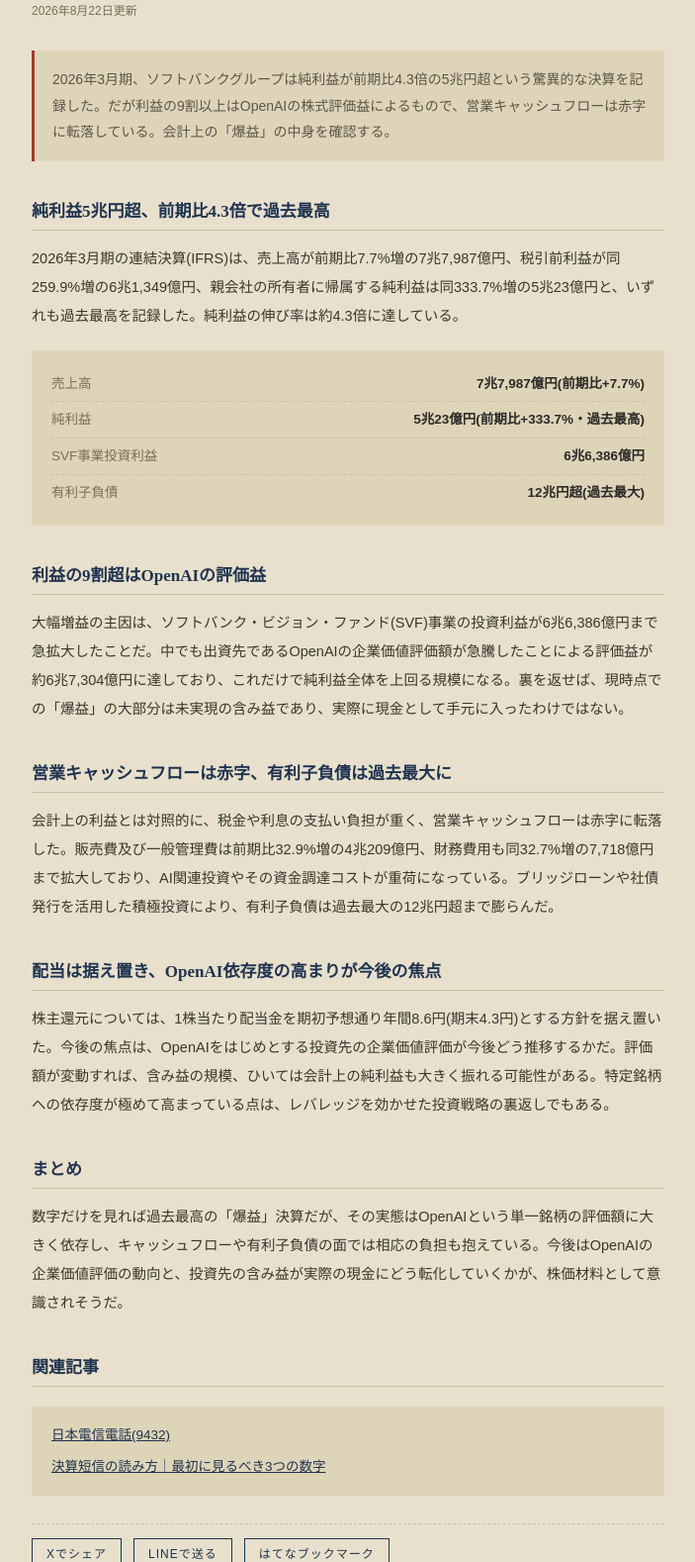
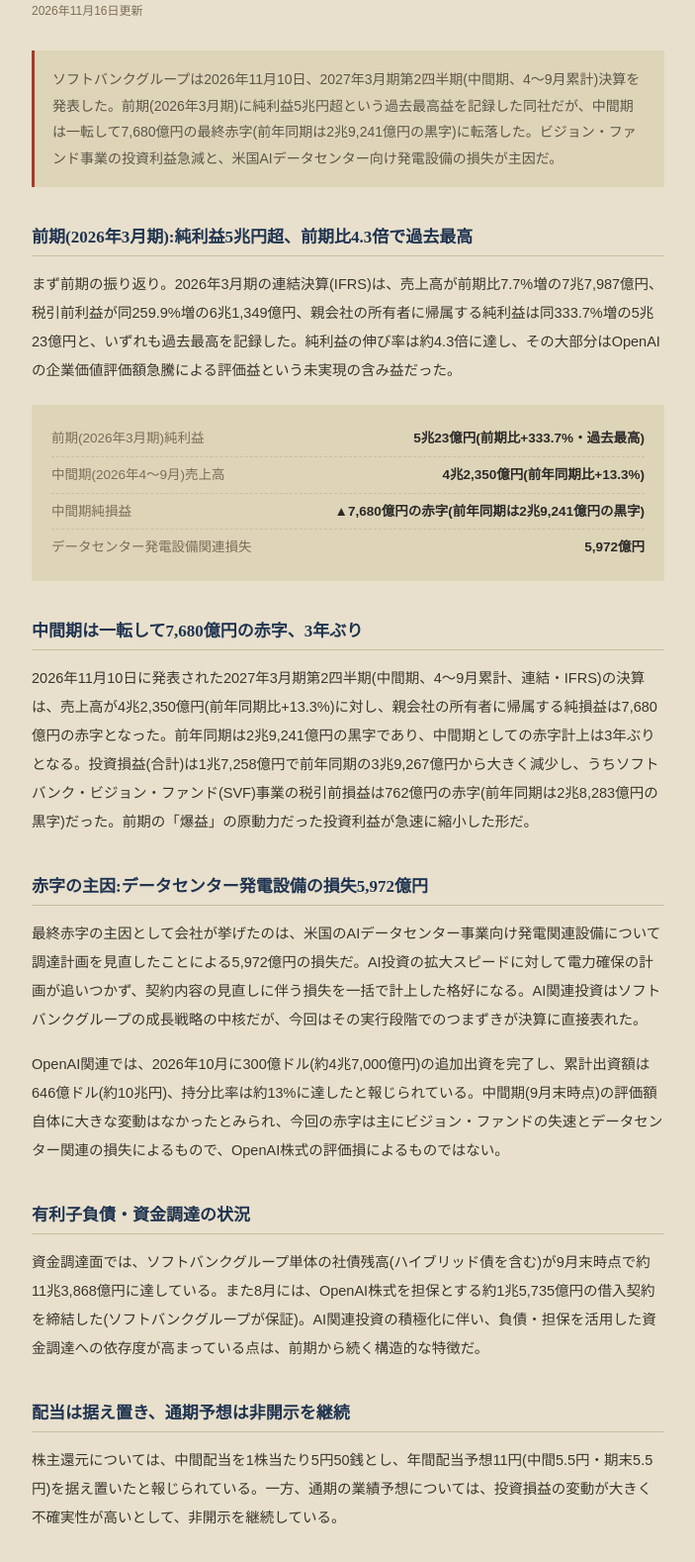
Before and after one commit to numachi-works/keisen-cho, a plain HTML site: page softbankgroup-9984.html in a window 1280 px wide. Shown: the part 403-1981 px from the top of the page at 99% size, without its empty margins (288-991 px from the left). Drawn offline with Linux system fonts and the light colour scheme.

Commit message:
ソフトバンクグループ(9984)記事を2027年3月期第2四半期(中間期)決算で拡充(前期純利益5兆円から一転、7,680億円の中間赤字への転落を反映)
Co-Authored-By: Claude Sonnet 5 <noreply@anthropic.com>
Claude-Session: https://claude.ai/code/session_01EwjSxLhBBYnPKqYooYKyjd

```diff
--- a/softbankgroup-9984.html
+++ b/softbankgroup-9984.html
@@ -13,18 +13,18 @@
 <link rel="icon" type="image/png" href="/favicon.png">
 <link rel="apple-touch-icon" href="/apple-touch-icon.png">
 <meta name="viewport" content="width=device-width, initial-scale=1.0">
-<title>ソフトバンクグループ(9984)決算：純利益5兆円、その9割はOpenAIの含み益 | 罫線帳</title>
-<meta name="description" content="2026年3月期、ソフトバンクグループは純利益が前期比4.3倍の5兆円超という驚異的な決算を記録した。だが利益の9割以上はOpenAIの株式評価益によるもので、営業キャッシュフローは赤字に転落している。">
+<title>ソフトバンクグループ(9984)決算：純利益5兆円から一転、中間期は7,680億円の赤字 | 罫線帳</title>
+<meta name="description" content="2026年3月期に純利益5兆円超という過去最高益を記録したソフトバンクグループは、2027年3月期の中間決算(4〜9月)で一転して7,680億円の最終赤字に転落した。ビジョン・ファンドの失速と米データセンター事業の損失が主因だ。">
 <meta property="og:type" content="article">
 <meta property="og:site_name" content="罫線帳">
 <meta property="og:locale" content="ja_JP">
 <meta property="og:url" content="https://keisencho.com/softbankgroup-9984">
-<meta property="og:title" content="ソフトバンクグループ(9984)決算：純利益5兆円、その9割はOpenAIの含み益">
-<meta property="og:description" content="2026年3月期、ソフトバンクグループは純利益が前期比4.3倍の5兆円超という驚異的な決算を記録した。だが利益の9割以上はOpenAIの株式評価益によるもので、営業キャッシュフローは赤字に転落している。">
+<meta property="og:title" content="ソフトバンクグループ(9984)決算：純利益5兆円から一転、中間期は7,680億円の赤字">
+<meta property="og:description" content="2026年3月期に純利益5兆円超という過去最高益を記録したソフトバンクグループは、2027年3月期の中間決算(4〜9月)で一転して7,680億円の最終赤字に転落した。ビジョン・ファンドの失速と米データセンター事業の損失が主因だ。">
 <meta property="og:image" content="https://keisencho.com/og-image.png">
 <meta name="twitter:card" content="summary_large_image">
-<meta name="twitter:title" content="ソフトバンクグループ(9984)決算：純利益5兆円、その9割はOpenAIの含み益">
-<meta name="twitter:description" content="2026年3月期、ソフトバンクグループは純利益が前期比4.3倍の5兆円超という驚異的な決算を記録した。だが利益の9割以上はOpenAIの株式評価益によるもので、営業キャッシュフローは赤字に転落している。">
+<meta name="twitter:title" content="ソフトバンクグループ(9984)決算：純利益5兆円から一転、中間期は7,680億円の赤字">
+<meta name="twitter:description" content="2026年3月期に純利益5兆円超という過去最高益を記録したソフトバンクグループは、2027年3月期の中間決算(4〜9月)で一転して7,680億円の最終赤字に転落した。ビジョン・ファンドの失速と米データセンター事業の損失が主因だ。">
 <meta name="twitter:image" content="https://keisencho.com/og-image.png">
 <script async src="https://pagead2.googlesyndication.com/pagead/js/adsbygoogle.js?client=ca-pub-8069668191912447" crossorigin="anonymous"></script>
 <style>
@@ -61,11 +61,11 @@
 {
   "@context": "https://schema.org",
   "@type": "Article",
-  "headline": "ソフトバンクグループ(9984)決算：純利益5兆円、その9割はOpenAIの含み益",
-  "description": "2026年3月期、ソフトバンクグループは純利益が前期比4.3倍の5兆円超という驚異的な決算を記録した。だが利益の9割以上はOpenAIの株式評価益によるもので、営業キャッシュフローは赤字に転落している。",
+  "headline": "ソフトバンクグループ(9984)決算：純利益5兆円から一転、中間期は7,680億円の赤字",
+  "description": "2026年3月期に純利益5兆円超という過去最高益を記録したソフトバンクグループは、2027年3月期の中間決算(4〜9月)で一転して7,680億円の最終赤字に転落した。ビジョン・ファンドの失速と米データセンター事業の損失が主因だ。",
   "image": "https://keisencho.com/og-image.png",
   "datePublished": "2026-09-09T06:22:47+09:00",
-  "dateModified": "2026-10-22T17:02:01+09:00",
+  "dateModified": "2026-11-16T12:00:00+09:00",
   "mainEntityOfPage": {
     "@type": "WebPage",
     "@id": "https://keisencho.com/softbankgroup-9984"
@@ -97,33 +97,48 @@
 <article>
   <header class="art">
     <span class="tag">通信</span>
-    <h1 class="art-title">ソフトバンクグループ(9984)<br>純利益5兆円超、その9割以上は「OpenAIの含み益」という現実</h1>
-    <p class="meta-line">2026年8月22日更新</p>
+    <h1 class="art-title">ソフトバンクグループ(9984)<br>純利益5兆円から一転、中間期は7,680億円の赤字に転落した理由</h1>
+    <p class="meta-line">2026年11月16日更新</p>
   </header>
 
-  <p class="lead">2026年3月期、ソフトバンクグループは純利益が前期比4.3倍の5兆円超という驚異的な決算を記録した。だが利益の9割以上はOpenAIの株式評価益によるもので、営業キャッシュフローは赤字に転落している。会計上の「爆益」の中身を確認する。</p>
+  <p class="lead">ソフトバンクグループは2026年11月10日、2027年3月期第2四半期(中間期、4〜9月累計)決算を発表した。前期(2026年3月期)に純利益5兆円超という過去最高益を記録した同社だが、中間期は一転して7,680億円の最終赤字(前年同期は2兆9,241億円の黒字)に転落した。ビジョン・ファンド事業の投資利益急減と、米国AIデータセンター向け発電設備の損失が主因だ。</p>
 
-  <h2 class="sec">純利益5兆円超、前期比4.3倍で過去最高</h2>
-  <p>2026年3月期の連結決算(IFRS)は、売上高が前期比7.7%増の7兆7,987億円、税引前利益が同259.9%増の6兆1,349億円、親会社の所有者に帰属する純利益は同333.7%増の5兆23億円と、いずれも過去最高を記録した。純利益の伸び率は約4.3倍に達している。</p>
+  <h2 class="sec">前期(2026年3月期):純利益5兆円超、前期比4.3倍で過去最高</h2>
+  <p>まず前期の振り返り。2026年3月期の連結決算(IFRS)は、売上高が前期比7.7%増の7兆7,987億円、税引前利益が同259.9%増の6兆1,349億円、親会社の所有者に帰属する純利益は同333.7%増の5兆23億円と、いずれも過去最高を記録した。純利益の伸び率は約4.3倍に達し、その大部分はOpenAIの企業価値評価額急騰による評価益という未実現の含み益だった。</p>
 
   <div class="figures">
-    <div><span class="k">売上高</span><span class="v">7兆7,987億円(前期比+7.7%)</span></div>
-    <div><span class="k">純利益</span><span class="v">5兆23億円(前期比+333.7%・過去最高)</span></div>
-    <div><span class="k">SVF事業投資利益</span><span class="v">6兆6,386億円</span></div>
-    <div><span class="k">有利子負債</span><span class="v">12兆円超(過去最大)</span></div>
+    <div><span class="k">前期(2026年3月期)純利益</span><span class="v">5兆23億円(前期比+333.7%・過去最高)</span></div>
+    <div><span class="k">中間期(2026年4〜9月)売上高</span><span class="v">4兆2,350億円(前年同期比+13.3%)</span></div>
+    <div><span class="k">中間期純損益</span><span class="v">▲7,680億円の赤字(前年同期は2兆9,241億円の黒字)</span></div>
+    <div><span class="k">データセンター発電設備関連損失</span><span class="v">5,972億円</span></div>
   </div>
 
-  <h2 class="sec">利益の9割超はOpenAIの評価益</h2>
-  <p>大幅増益の主因は、ソフトバンク・ビジョン・ファンド(SVF)事業の投資利益が6兆6,386億円まで急拡大したことだ。中でも出資先であるOpenAIの企業価値評価額が急騰したことによる評価益が約6兆7,304億円に達しており、これだけで純利益全体を上回る規模になる。裏を返せば、現時点での「爆益」の大部分は未実現の含み益であり、実際に現金として手元に入ったわけではない。</p>
+  <h2 class="sec">中間期は一転して7,680億円の赤字、3年ぶり</h2>
+  <p>2026年11月10日に発表された2027年3月期第2四半期(中間期、4〜9月累計、連結・IFRS)の決算は、売上高が4兆2,350億円(前年同期比+13.3%)に対し、親会社の所有者に帰属する純損益は7,680億円の赤字となった。前年同期は2兆9,241億円の黒字であり、中間期としての赤字計上は3年ぶりとなる。投資損益(合計)は1兆7,258億円で前年同期の3兆9,267億円から大きく減少し、うちソフトバンク・ビジョン・ファンド(SVF)事業の税引前損益は762億円の赤字(前年同期は2兆8,283億円の黒字)だった。前期の「爆益」の原動力だった投資利益が急速に縮小した形だ。</p>
 
-  <h2 class="sec">営業キャッシュフローは赤字、有利子負債は過去最大に</h2>
-  <p>会計上の利益とは対照的に、税金や利息の支払い負担が重く、営業キャッシュフローは赤字に転落した。販売費及び一般管理費は前期比32.9%増の4兆209億円、財務費用も同32.7%増の7,718億円まで拡大しており、AI関連投資やその資金調達コストが重荷になっている。ブリッジローンや社債発行を活用した積極投資により、有利子負債は過去最大の12兆円超まで膨らんだ。</p>
+  <h2 class="sec">赤字の主因:データセンター発電設備の損失5,972億円</h2>
+  <p>最終赤字の主因として会社が挙げたのは、米国のAIデータセンター事業向け発電関連設備について調達計画を見直したことによる5,972億円の損失だ。AI投資の拡大スピードに対して電力確保の計画が追いつかず、契約内容の見直しに伴う損失を一括で計上した格好になる。AI関連投資はソフトバンクグループの成長戦略の中核だが、今回はその実行段階でのつまずきが決算に直接表れた。</p>
+  <p>OpenAI関連では、2026年10月に300億ドル(約4兆7,000億円)の追加出資を完了し、累計出資額は646億ドル(約10兆円)、持分比率は約13%に達したと報じられている。中間期(9月末時点)の評価額自体に大きな変動はなかったとみられ、今回の赤字は主にビジョン・ファンドの失速とデータセンター関連の損失によるもので、OpenAI株式の評価損によるものではない。</p>
 
-  <h2 class="sec">配当は据え置き、OpenAI依存度の高まりが今後の焦点</h2>
-  <p>株主還元については、1株当たり配当金を期初予想通り年間8.6円(期末4.3円)とする方針を据え置いた。今後の焦点は、OpenAIをはじめとする投資先の企業価値評価が今後どう推移するかだ。評価額が変動すれば、含み益の規模、ひいては会計上の純利益も大きく振れる可能性がある。特定銘柄への依存度が極めて高まっている点は、レバレッジを効かせた投資戦略の裏返しでもある。</p>
+  <h2 class="sec">有利子負債・資金調達の状況</h2>
+  <p>資金調達面では、ソフトバンクグループ単体の社債残高(ハイブリッド債を含む)が9月末時点で約11兆3,868億円に達している。また8月には、OpenAI株式を担保とする約1兆5,735億円の借入契約を締結した(ソフトバンクグループが保証)。AI関連投資の積極化に伴い、負債・担保を活用した資金調達への依存度が高まっている点は、前期から続く構造的な特徴だ。</p>
+
+  <h2 class="sec">配当は据え置き、通期予想は非開示を継続</h2>
+  <p>株主還元については、中間配当を1株当たり5円50銭とし、年間配当予想11円(中間5.5円・期末5.5円)を据え置いたと報じられている。一方、通期の業績予想については、投資損益の変動が大きく不確実性が高いとして、非開示を継続している。</p>
+
+  <h2 class="sec">次の注目点</h2>
+  <p>次の決算(第3四半期、10〜12月期)は例年2月上旬に発表される見込みだが、日程は未確認だ。注目は、(1)データセンター発電設備の問題が追加損失につながらずに収束するか、(2)ビジョン・ファンド事業の投資損益が下期に回復するか、(3)OpenAIをはじめとする投資先の企業価値評価の動向、の3点。特定銘柄への依存度が高い投資戦略である以上、評価額の変動一つで通期の業績が大きく振れる構造は変わっていない(筆者の見方)。</p>
 
   <h2 class="sec">まとめ</h2>
-  <p>数字だけを見れば過去最高の「爆益」決算だが、その実態はOpenAIという単一銘柄の評価額に大きく依存し、キャッシュフローや有利子負債の面では相応の負担も抱えている。今後はOpenAIの企業価値評価の動向と、投資先の含み益が実際の現金にどう転化していくかが、株価材料として意識されそうだ。</p>
+  <p>前期は過去最高の「爆益」決算だったが、その原動力だった投資利益は中間期に急速に縮小し、米データセンター事業の損失も重なって7,680億円の最終赤字に転落した。OpenAIの評価額自体が崩れたわけではないが、AI関連投資の実行段階でのコストやリスクが決算に表れた点は注視すべきだ。本記事は決算内容の整理であり、株価の見通しや売買の推奨を行うものではない。</p>
+
+  <h2 class="sec">出典</h2>
+  <p style="font-size:13px;line-height:1.9;">
+    <a href="https://www.nippon.com/ja/articles/-/57194" target="_blank" rel="noopener" style="color:#1F3350;">nippon.com(時事通信配信)「ソフトバンクG、中間期7680億円の赤字」(2026年11月10日)</a><br>
+    <a href="https://biz-journal.jp/company/post_396589.html" target="_blank" rel="noopener" style="color:#1F3350;">ビジネスジャーナル「ソフトバンクG、7680億円の赤字の内訳」</a><br>
+    <a href="https://www.sbbit.jp/article/cont1/188256" target="_blank" rel="noopener" style="color:#1F3350;">SBbit「ソフトバンクG、データセンター発電設備で5,972億円の損失」</a><br>
+    <a href="https://group.softbank/ir/" target="_blank" rel="noopener" style="color:#1F3350;">ソフトバンクグループ 投資家向け情報(IR)</a>
+  </p>
 
 
 
@@ -134,9 +149,9 @@
   </div>
 
   <div style="display:flex;gap:12px;margin:28px 0;padding:14px 0;border-top:1px dashed #C9BFA0;border-bottom:1px dashed #C9BFA0;">
-    <a href="https://twitter.com/intent/tweet?text=%E3%82%BD%E3%83%95%E3%83%88%E3%83%90%E3%83%B3%E3%82%AF%E3%82%B0%E3%83%AB%E3%83%BC%E3%83%97%289984%29%E6%B1%BA%E7%AE%97%EF%BC%9A%E7%B4%94%E5%88%A9%E7%9B%8A5%E5%85%86%E5%86%86%E3%80%81%E3%81%9D%E3%81%AE9%E5%89%B2%E3%81%AFOpenAI%E3%81%AE%E5%90%AB%E3%81%BF%E7%9B%8A%20%7C%20%E7%BD%AB%E7%B7%9A%E5%B8%B3&amp;url=https%3A%2F%2Fkeisencho.com%2Fsoftbankgroup-9984" target="_blank" rel="noopener" style="font-size:12px;letter-spacing:1px;color:#1F3350;text-decoration:none;border:1px solid #1F3350;padding:5px 14px;">Xでシェア</a>
+    <a href="https://twitter.com/intent/tweet?text=%E3%82%BD%E3%83%95%E3%83%88%E3%83%90%E3%83%B3%E3%82%AF%E3%82%B0%E3%83%AB%E3%83%BC%E3%83%97%289984%29%E6%B1%BA%E7%AE%97%EF%BC%9A%E7%B4%94%E5%88%A9%E7%9B%8A5%E5%85%86%E5%86%86%E3%81%8B%E3%82%89%E4%B8%80%E8%BB%A2%E3%80%81%E4%B8%AD%E9%96%93%E6%9C%9F%E3%81%AF7%2C680%E5%84%84%E5%86%86%E3%81%AE%E8%B5%A4%E5%AD%97%20%7C%20%E7%BD%AB%E7%B7%9A%E5%B8%B3&amp;url=https%3A%2F%2Fkeisencho.com%2Fsoftbankgroup-9984" target="_blank" rel="noopener" style="font-size:12px;letter-spacing:1px;color:#1F3350;text-decoration:none;border:1px solid #1F3350;padding:5px 14px;">Xでシェア</a>
     <a href="https://social-plugins.line.me/lineit/share?url=https%3A%2F%2Fkeisencho.com%2Fsoftbankgroup-9984" target="_blank" rel="noopener" style="font-size:12px;letter-spacing:1px;color:#1F3350;text-decoration:none;border:1px solid #1F3350;padding:5px 14px;">LINEで送る</a>
-    <a href="https://b.hatena.ne.jp/add?mode=confirm&amp;url=https%3A%2F%2Fkeisencho.com%2Fsoftbankgroup-9984&amp;title=%E3%82%BD%E3%83%95%E3%83%88%E3%83%90%E3%83%B3%E3%82%AF%E3%82%B0%E3%83%AB%E3%83%BC%E3%83%97%289984%29%E6%B1%BA%E7%AE%97%EF%BC%9A%E7%B4%94%E5%88%A9%E7%9B%8A5%E5%85%86%E5%86%86%E3%80%81%E3%81%9D%E3%81%AE9%E5%89%B2%E3%81%AFOpenAI%E3%81%AE%E5%90%AB%E3%81%BF%E7%9B%8A%20%7C%20%E7%BD%AB%E7%B7%9A%E5%B8%B3" target="_blank" rel="noopener" style="font-size:12px;letter-spacing:1px;color:#1F3350;text-decoration:none;border:1px solid #1F3350;padding:5px 14px;">はてなブックマーク</a>
+    <a href="https://b.hatena.ne.jp/add?mode=confirm&amp;url=https%3A%2F%2Fkeisencho.com%2Fsoftbankgroup-9984&amp;title=%E3%82%BD%E3%83%95%E3%83%88%E3%83%90%E3%83%B3%E3%82%AF%E3%82%B0%E3%83%AB%E3%83%BC%E3%83%97%289984%29%E6%B1%BA%E7%AE%97%EF%BC%9A%E7%B4%94%E5%88%A9%E7%9B%8A5%E5%85%86%E5%86%86%E3%81%8B%E3%82%89%E4%B8%80%E8%BB%A2%E3%80%81%E4%B8%AD%E9%96%93%E6%9C%9F%E3%81%AF7%2C680%E5%84%84%E5%86%86%E3%81%AE%E8%B5%A4%E5%AD%97%20%7C%20%E7%BD%AB%E7%B7%9A%E5%B8%B3" target="_blank" rel="noopener" style="font-size:12px;letter-spacing:1px;color:#1F3350;text-decoration:none;border:1px solid #1F3350;padding:5px 14px;">はてなブックマーク</a>
   </div>
 
 
```
